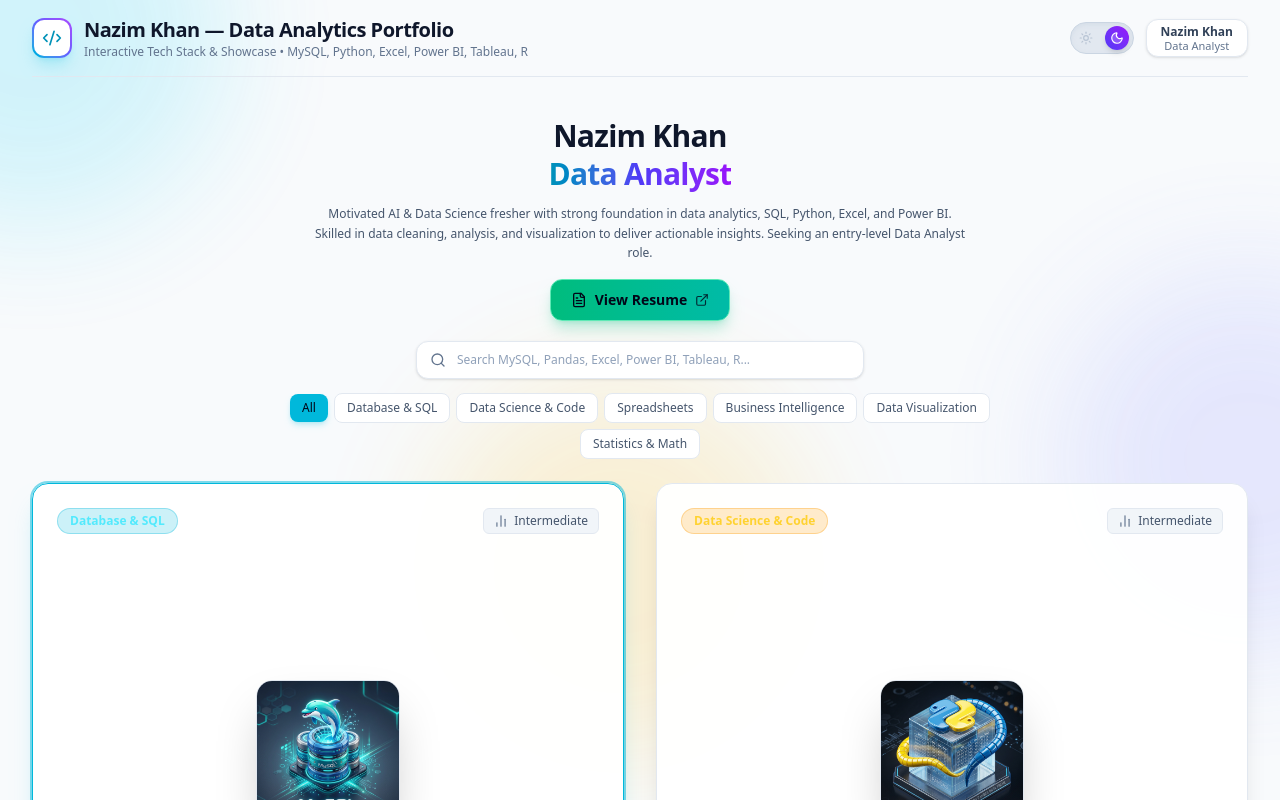
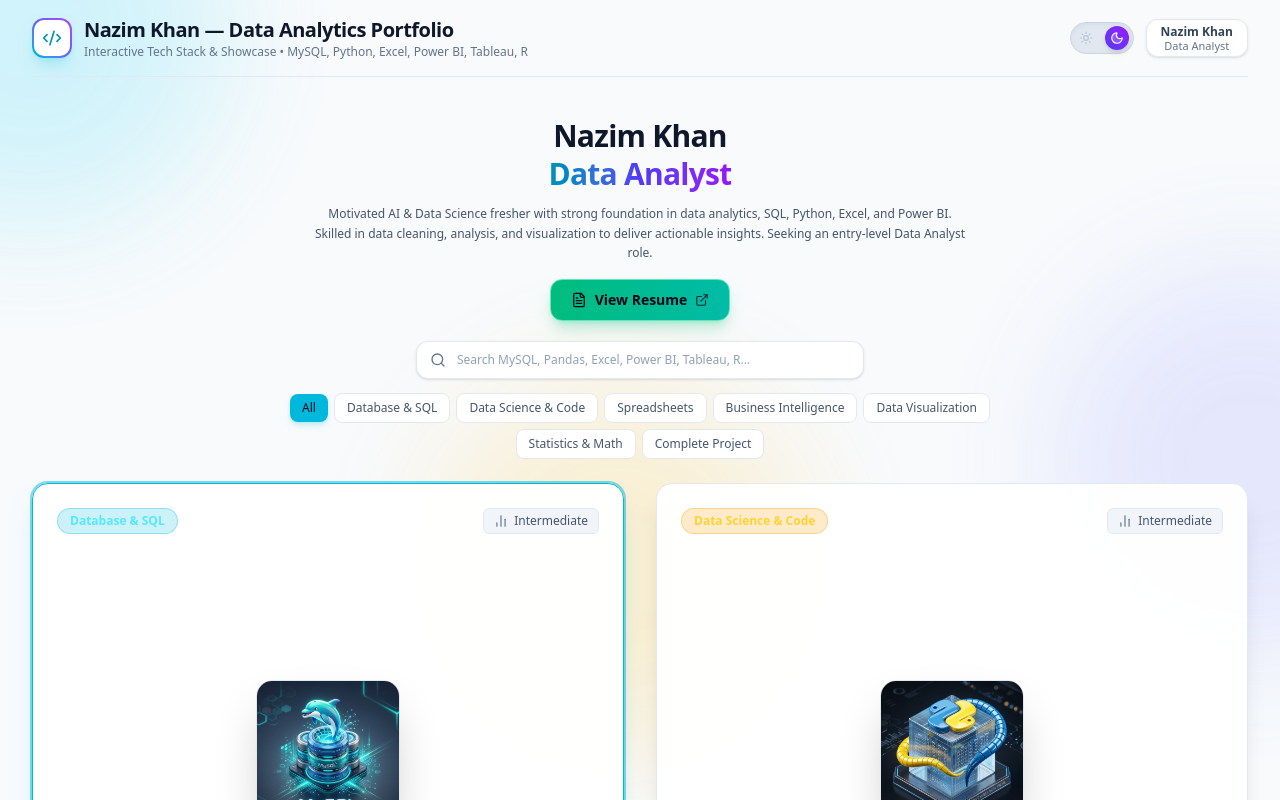
Before and after one commit to Nazim-Khan-2315/Nazi-Khan-2315.github.io, a React (Vite) app: page / in a window 1280 px wide. Shown: the top 800 px of the page. Built offline with nearby package versions, Linux system fonts and the light colour scheme.

Commit message:
Update App.tsx

```diff
--- a/src/App.tsx
+++ b/src/App.tsx
@@ -62,7 +62,7 @@
     setTheme((prev) => (prev === 'dark' ? 'light' : 'dark'));
   };
 
-  const categories = ['All', 'Database & SQL', 'Data Science & Code', 'Spreadsheets', 'Business Intelligence', 'Data Visualization', 'Statistics & Math'];
+  const categories = ['All', 'Database & SQL', 'Data Science & Code', 'Spreadsheets', 'Business Intelligence', 'Data Visualization', 'Statistics & Math','Complete Project'];
 
   const filteredTech = TECH_ITEMS.filter((item) => {
     const matchesSearch =
```
